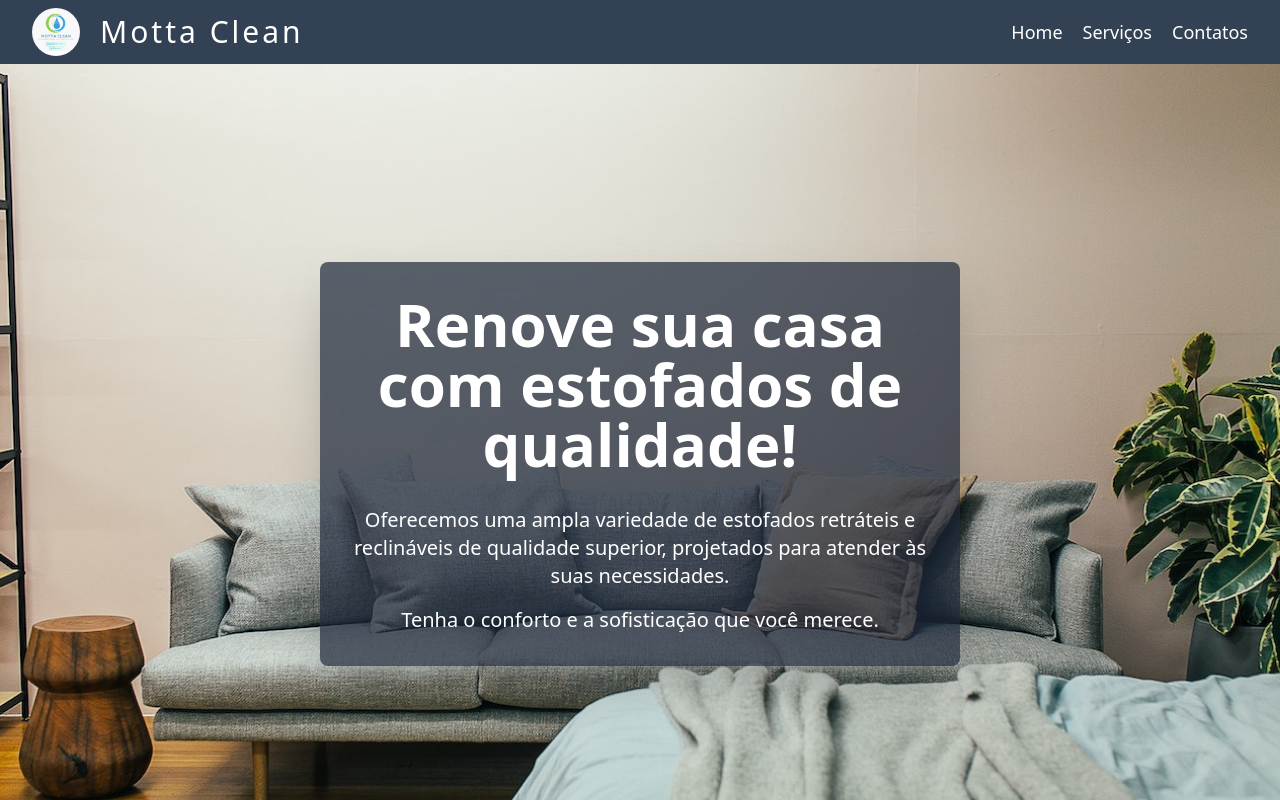
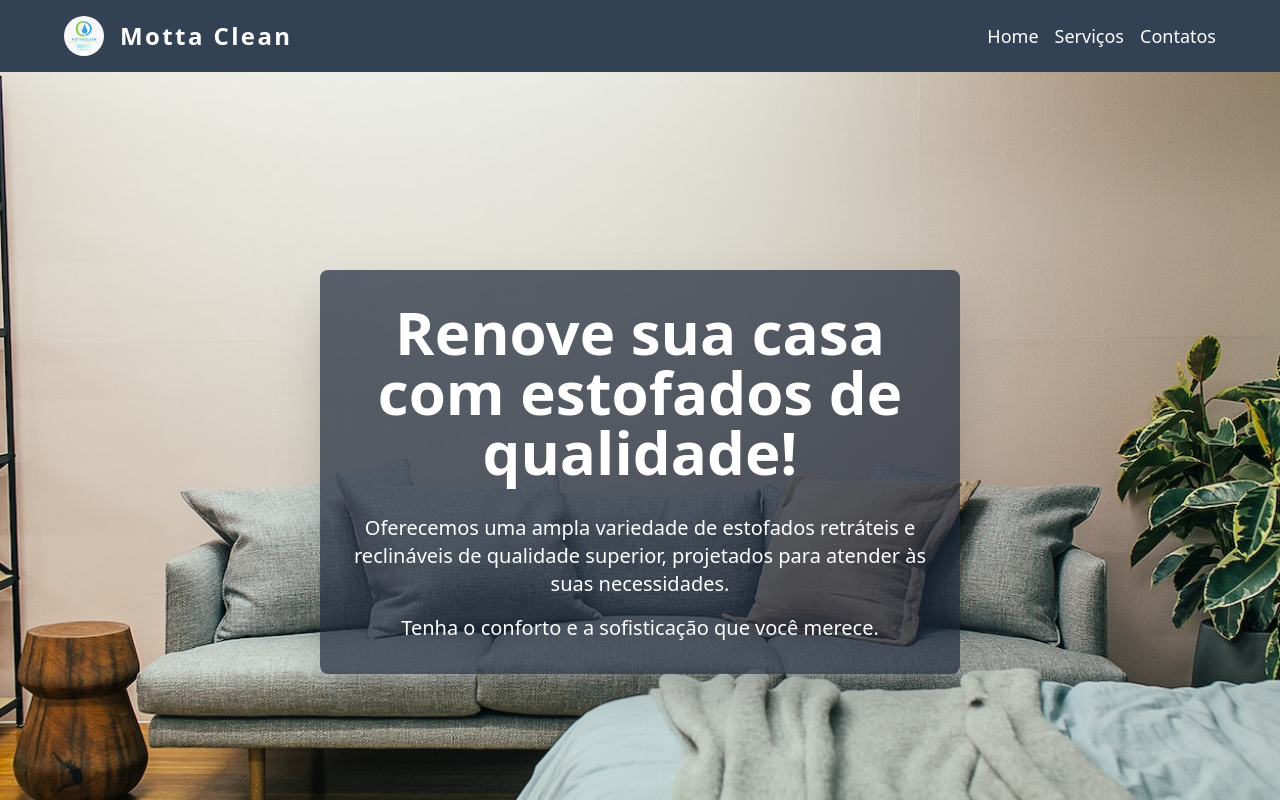
Before and after one commit to StarielIsaac/ecommerce-upholstery-cleaning, a React (Vite) app in the folder my-project/: page / in a window 1280 px wide. Shown: the top 800 px of the page. Built offline with nearby package versions, Linux system fonts and the light colour scheme.

Commit message:
feat: created styles

```diff
--- a/my-project/src/App.jsx
+++ b/my-project/src/App.jsx
@@ -13,31 +13,31 @@ function App() {
     backgroundImage: "url('/src/assets/test5.jpg')",
   }}
 >
-  <header className="bg-slate-700 py-2 px-4 md:px-8 flex justify-between items-center">
-    <div className="flex items-center space-x-2 md:space-x-5">
-      <img src={logo} alt="logo" className="w-12 h-12 rounded-full" />
-      <div className="text-white font-light text-xl md:text-3xl tracking-widest">
+<header className="bg-slate-700 py-4 px-8 md:px-16 flex justify-between items-center">
+  <div className="flex items-center space-x-4">
+    <img src={logo} alt="logo" className="w-10 h-10 rounded-full" />
+    <div className="text-white font-bold text-xl md:text-2xl tracking-widest">
       Motta Clean
     </div>
   </div>
-    <nav className="hidden md:flex md:space-x-5">
+  <nav className="hidden md:flex md:space-x-4">
     <a
       href="#home"
-        className="text-white text-lg group relative focus:text-gray-200"
+      className="text-white text-lg group relative focus:text-gray-200 transition-colors duration-300 hover:text-gray-200"
     >
       Home
       <div className="absolute h-0.5 w-full bg-gray-200 left-0 bottom-0 transition-all duration-300 transform scale-x-0 group-hover:scale-x-100"></div>
     </a>
     <a
       href="#servicos"
-        className="text-white text-lg group relative focus:text-gray-200"
+      className="text-white text-lg group relative focus:text-gray-200 transition-colors duration-300 hover:text-gray-200"
     >
       Serviços
       <div className="absolute h-0.5 w-full bg-gray-200 left-0 bottom-0 transition-all duration-300 transform scale-x-0 group-hover:scale-x-100"></div>
     </a>
     <a
       href="#contatos"
-        className="text-white text-lg group relative focus:text-gray-200"
+      className="text-white text-lg group relative focus:text-gray-200 transition-colors duration-300 hover:text-gray-200"
     >
       Contatos
       <div className="absolute h-0.5 w-full bg-gray-200 left-0 bottom-0 transition-all duration-300 transform scale-x-0 group-hover:scale-x-100"></div>
```
Lines whose indentation alone changed are shown as unchanged.
